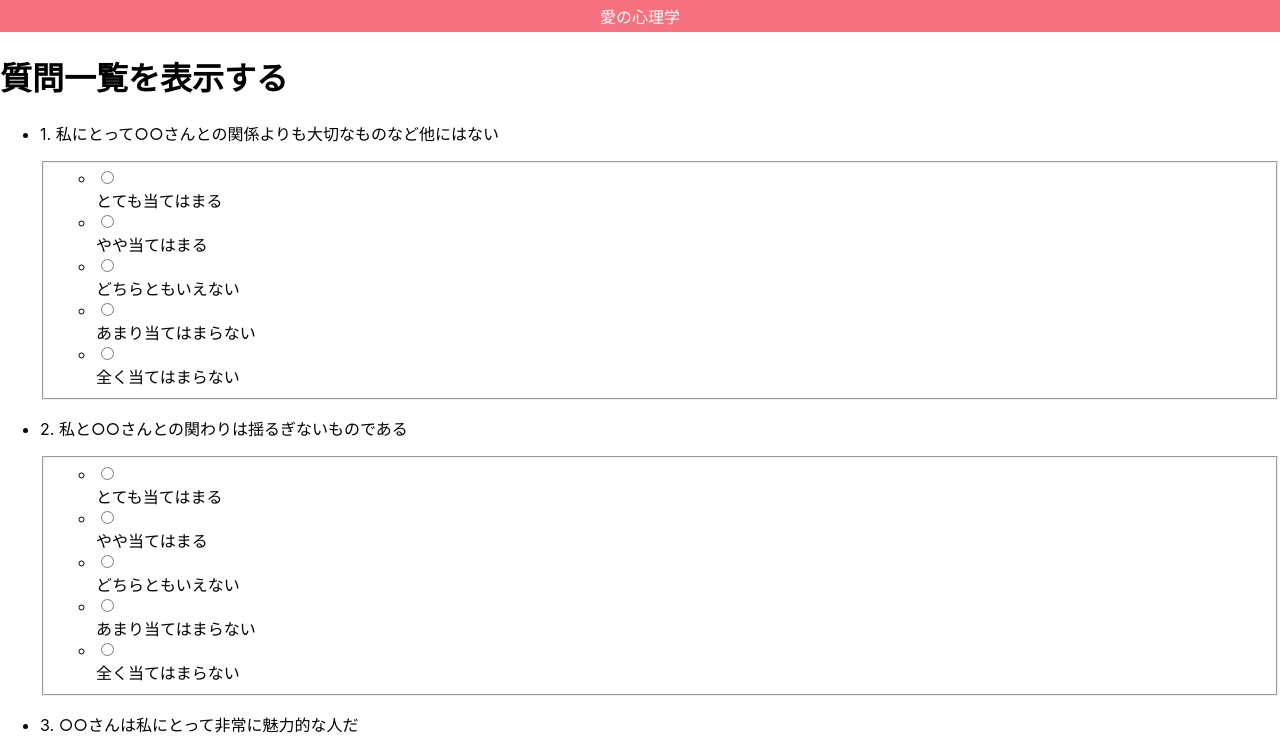
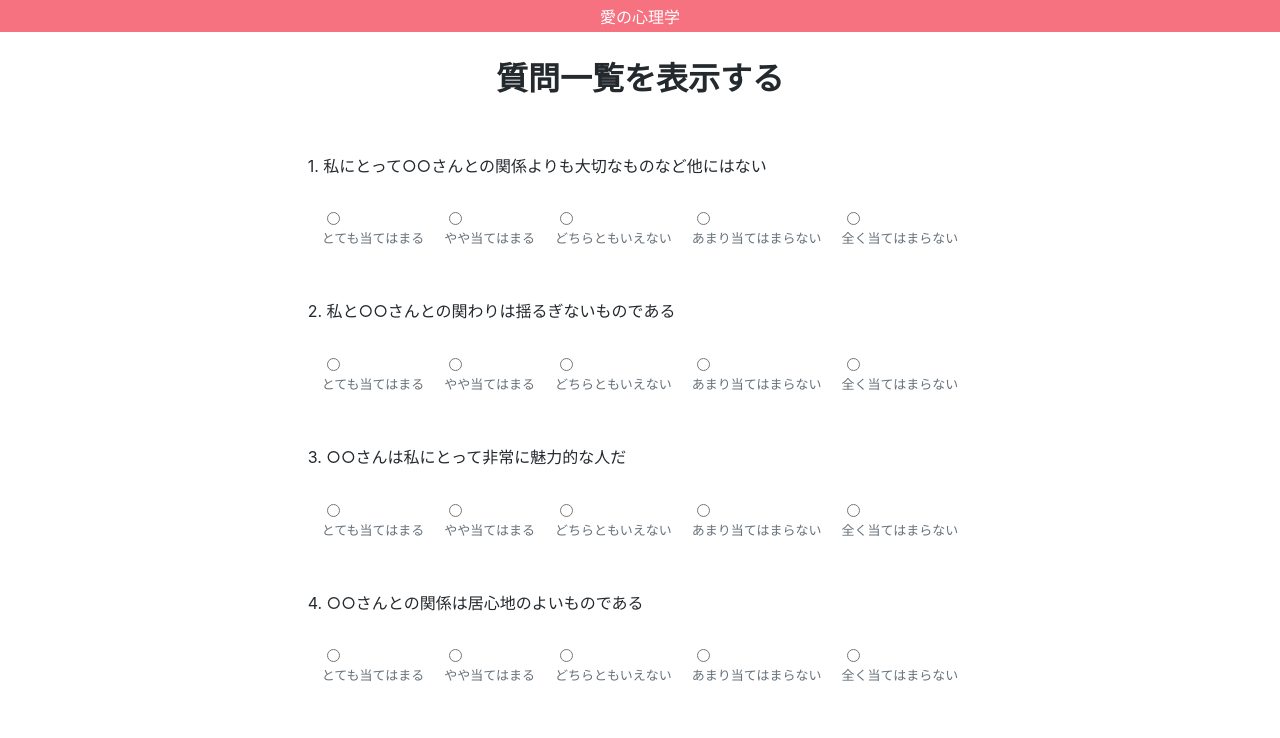
Before and after one commit to nekochans/love-psychology-web, a React (Create React App) app: page /analysis in a window 1280 px wide. Shown: the top 738 px of the page. Built offline with nearby package versions, Linux system fonts and the light colour scheme.

Commit message:
:sparkles: #12 質問のスタイルを修正

```diff
--- a/src/features/analysis/Analysis.tsx
+++ b/src/features/analysis/Analysis.tsx
@@ -1,8 +1,12 @@
 import React, { FC, useEffect, useState, ChangeEvent } from 'react';
 import { Link } from 'react-router-dom';
 import { useDispatch, useSelector } from 'react-redux';
+import styled from 'styled-components';
+
 import analysis, { AnalysisState, AnswersPayload } from './analysisSlice';
 import { RootState } from '../../app/rootReducer';
+import { theme } from '../../theme';
+import { MOBILE_BREAK } from '../../theme/layout';
 
 type InputEvent = ChangeEvent<HTMLInputElement>;
 type ChangeHandler = (e: InputEvent) => void;
@@ -48,34 +52,34 @@ const Analysis: FC<{}> = () => {
   };
 
   return (
-    <div>
+    <Section>
       <h1>質問一覧を表示する</h1>
-      <ul>
+      <QuestionList>
         {questions.slice(currentSliceStart, currentSliceEnd).map(question => (
           <li key={question.id}>
             <p>
               {question.id}. {question.text}
             </p>
-            <fieldset>
-              <ul>
+            <ChoiceFieldset>
+              <ChoiceList>
                 {choices instanceof Array
                   ? choices.map(choice => (
-                      <li key={choice.value}>
-                        <input
+                      <ChoiceListItem key={choice.value}>
+                        <Radio
                           type="radio"
                           name={question.id.toString()}
                           value={choice.value}
                           onChange={onChanged}
                         />
                         <div>{choice.text}</div>
-                      </li>
+                      </ChoiceListItem>
                     ))
                   : ''}
-              </ul>
-            </fieldset>
+              </ChoiceList>
+            </ChoiceFieldset>
           </li>
         ))}
-      </ul>
+      </QuestionList>
       {currentPage === pageCount ? (
         <Link
           to="/result"
@@ -88,8 +92,53 @@ const Analysis: FC<{}> = () => {
           次へ
         </button>
       )}
-    </div>
+    </Section>
   );
 };
 
+const Section = styled.div`
+  align-items: center;
+  justify-content: center;
+  background-color: ${theme.bg.default};
+  color: ${theme.text.default};
+  display: flex;
+  flex-direction: column;
+`;
+
+export const QuestionList = styled.ul`
+  list-style-type: none;
+  padding: 0 10px;
+`;
+
+export const ChoiceFieldset = styled.fieldset`
+  border: 0;
+`;
+
+export const ChoiceList = styled.ul`
+  list-style-type: none;
+  display: flex;
+  margin: 0 -16px 16px;
+  padding: 0 6px;
+  flex: 1;
+`;
+
+export const ChoiceListItem = styled.li`
+  position: relative;
+  top: 1px;
+  color: ${theme.text.alt}
+  font-weight: 400;
+  padding: 10px;
+  font-size: 13px;
+
+  &:hover {
+    color: ${theme.text.default};
+  }
+
+  @media (max-width: ${MOBILE_BREAK}px) {
+    font-size: 10px;
+  }
+`;
+
+const Radio = styled.input``;
+
 export default Analysis;
--- a/src/features/analysis/analysisSaga.ts
+++ b/src/features/analysis/analysisSaga.ts
@@ -7,14 +7,14 @@ const sleep = (microSecond: number) =>
 
 function* postFetchQuestionsRequest() {
   const questions = fetchQuestions();
-  yield call(sleep, 1000);
+  yield call(sleep, 1);
 
   yield put(analysis.actions.fetchQuestionsSuccess(questions));
 }
 
 function* postFetchChoicesRequest() {
   const choices = fetchChoices();
-  yield call(sleep, 1000);
+  yield call(sleep, 1);
 
   yield put(analysis.actions.fetchChoicesSuccess(choices));
 }
```
